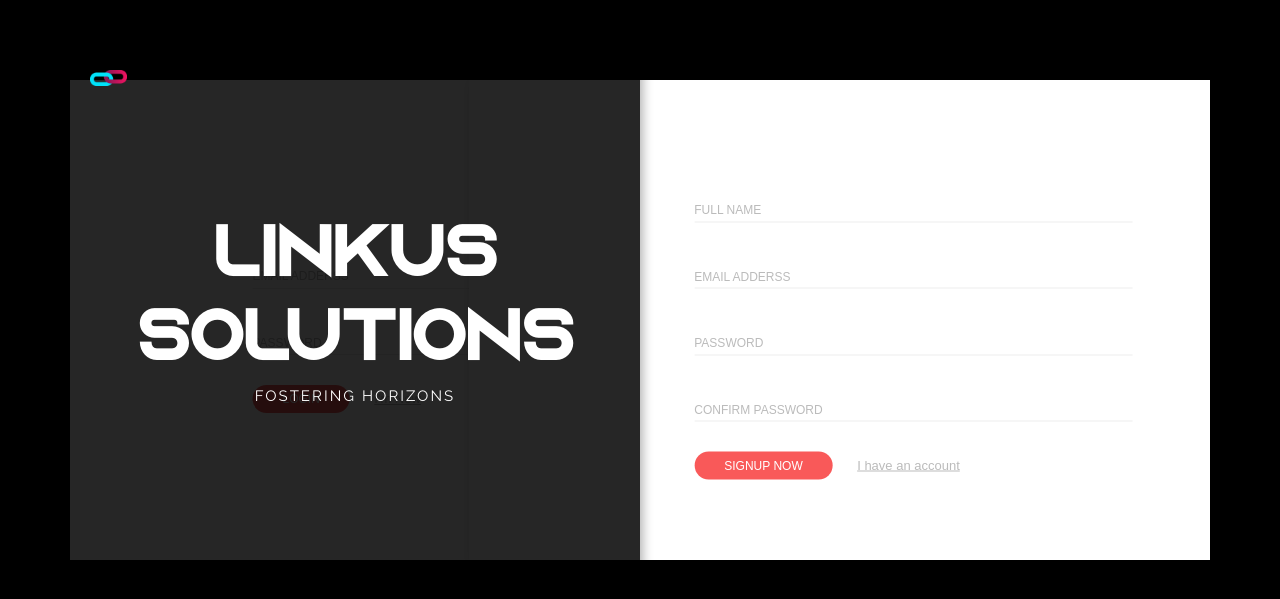
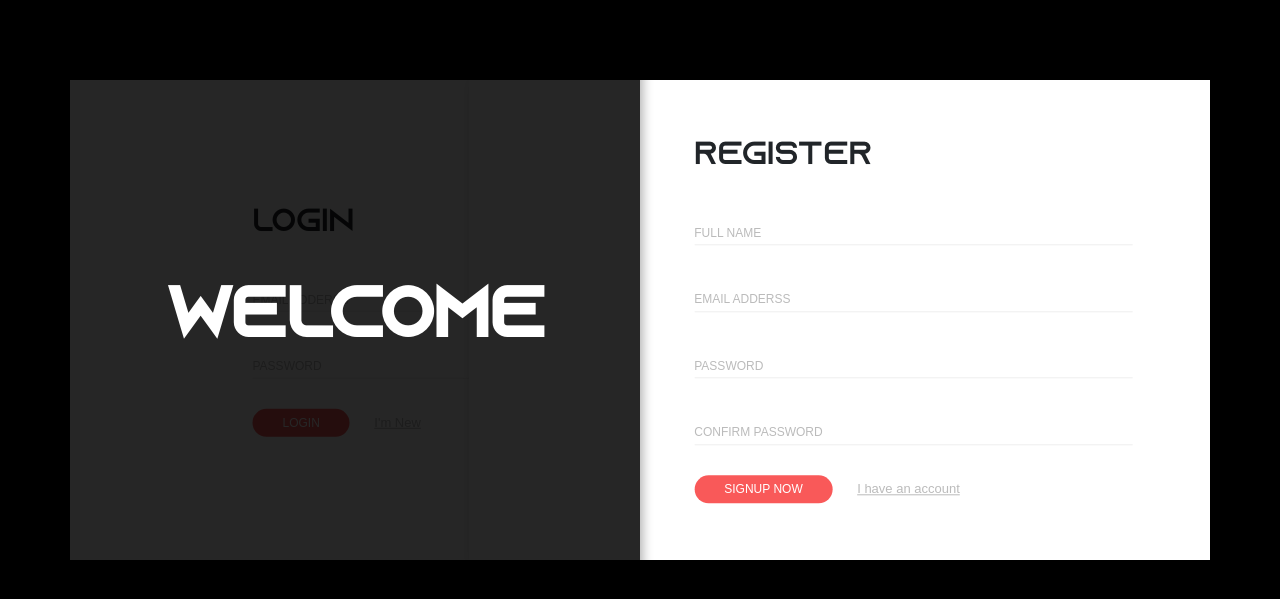
Before and after one commit to 04Vikyjangid/vishnu-viky, a PHP site: page /login.php in a window 1280 px wide. Shown: the part 108-707 px from the top of the page. Run offline with PHP 8.4, Linux system fonts and the light colour scheme; some libraries are stand-ins or nearby versions.

Commit message:
made requested changes in login form

```diff
--- a/login.php
+++ b/login.php
@@ -7,14 +7,11 @@ include('header.php');
     <section id="formHolder">
         <div class="row">
             <!-- Brand Box -->
-            <div class="col-sm-6 brand">
-                <div class="logo">
-                    <img src="./media/images/Linkus Logo.png" alt="logo">
-                </div>
+            <div class="col-md-6 brand">
 
-                <div class="heading">
-                    <h2 class="ff-azonix">Linkus Solutions</h2>
-                    <p class="ff-raleway">Fostering Horizons</p>
+
+                <div class="heading mx-auto">
+                    <h2 class="ff-azonix">Welcome</h2>
                 </div>
 
                 <div class="success-msg">
@@ -24,10 +21,14 @@ include('header.php');
             </div>
 
             <!-- Form Box -->
-            <div class="col-sm-6 form">
+            <div class="col-sm-6 form mx-auto">
                 <!-- Login Form -->
                 <div class="login form-peice switched">
+
                     <form class="login-form" action="#" method="post">
+
+                        <h2 class="ff-azonix text-dark">Login</h2>
+
                         <div class="form-group">
                             <label for="loginemail">Email Adderss</label>
                             <input type="email" name="loginemail" id="loginemail" required />
@@ -49,6 +50,9 @@ include('header.php');
                 <!-- Signup Form -->
                 <div class="signup form-peice">
                     <form class="signup-form" action="#" method="post">
+
+                        <h2 class="ff-azonix text-dark">Register</h2>
+
                         <div class="form-group">
                             <label for="name">Full Name</label>
                             <input type="text" name="username" id="name" class="name" />
```
